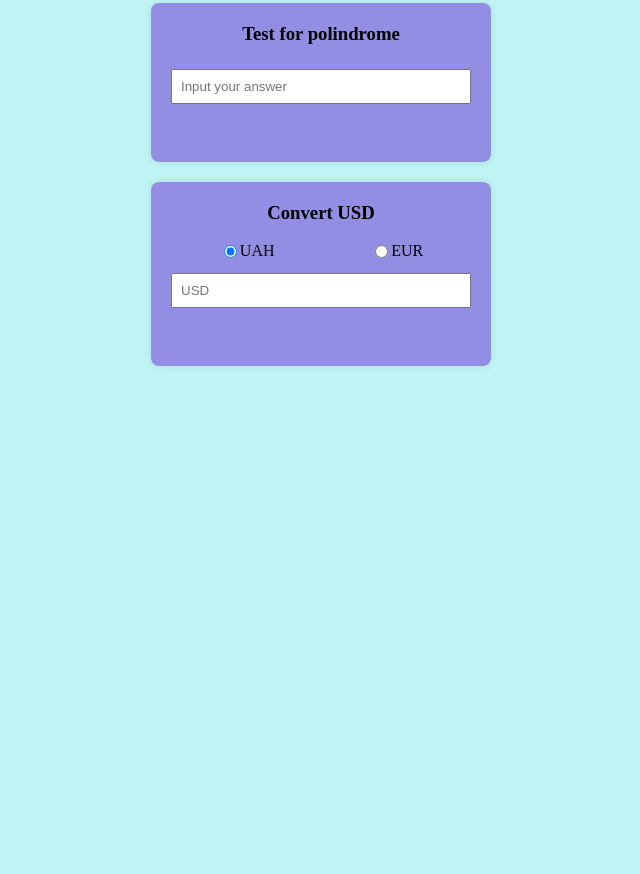
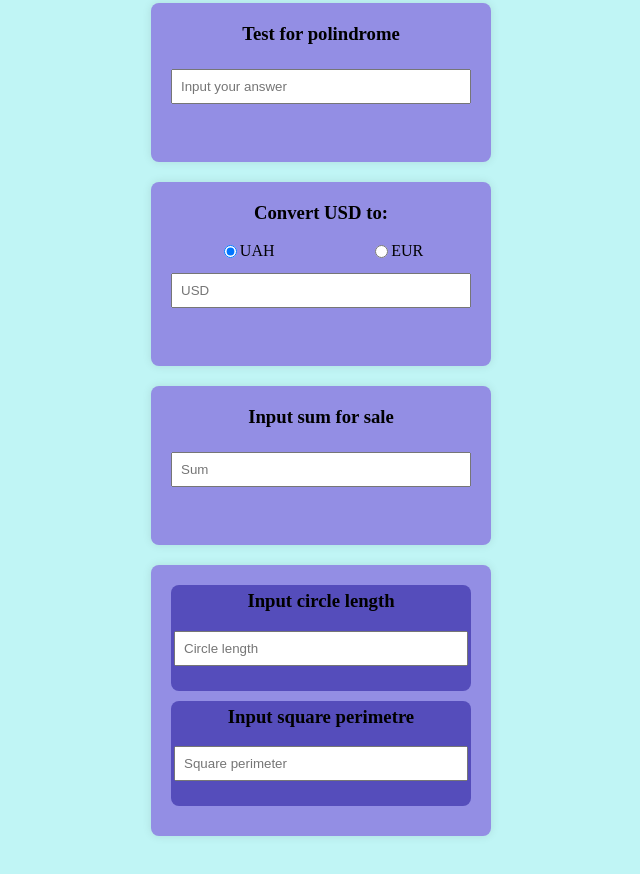
Before and after one commit to BogdanSadovskiy/class-work-js, a plain HTML site: page index.html in a window 1280 px wide. Shown: the part 732-1606 px from the top of the page, without its empty margins (319-959 px from the left). Before the commit the page ends 1138 px from the top, so only its background shows below. Drawn offline with Linux system fonts and the light colour scheme.

Commit message:
second commit

```diff
--- a/index.html
+++ b/index.html
@@ -111,7 +111,7 @@
 
       <div class="six Task">
         <div class="answer">
-          <h3>Convert USD</h3>
+          <h3>Convert USD to:</h3>
         </div>
         <div class="radioContainer">
           <div class="radioTaskSix">
@@ -143,6 +143,66 @@
 
         <div class="result"><div id="sixAnswerOutput"></div></div>
       </div>
+
+      <div class="seven Task">
+        <div class="answer">
+          <h3>Input sum for sale</h3>
+        </div>
+        <div class="answerInput">
+          <form action="#" method="post" onsubmit="return taskSeven()">
+            <label for="Input answer"></label>
+            <input
+              type="number"
+              id="sevenTaskAnswer"
+              name="name"
+              placeholder="Sum"
+              required
+            />
+            <br />
+          </form>
+        </div>
+        <div class="result"><div id="sevenAnswerOutput"></div></div>
+      </div>
+
+      <div class="eight Task">
+        <div class= "block">
+        <div class="answer">
+          <h3>Input circle length</h3>
+        </div>
+        <div class="answerInput">
+          <label for="Input answer"></label>
+          <input
+            type="text"
+            id="eightTaskAnswerCircle"
+            name="name"
+            placeholder="Circle length"
+            oninput="taskEight()"
+            required
+          />
+          <br />
+        </div>
+        <div class="result"><div id="radius"></div></div>
+      </div>
+      <div class="block">
+        <div class="answer">
+          <h3>Input square perimetre</h3>
+        </div>
+        <div class="answerInput">
+          <label for="Input answer"></label>
+          <input
+            type="text"
+            id="eightTaskAnswerSquare"
+            name="name"
+            placeholder="Square perimeter"
+            oninput="taskEight()"
+            required
+          />
+          <br />
+        </div>
+        <div class="result"><div id="side"></div></div>
+      </div>
+        <div class="result"><div id="eightAnswerOutput"></div></div>
+      </div>
     </div>
     <script src="./scripts/index.js"></script>
   </body>
--- a/scripts/index.js
+++ b/scripts/index.js
@@ -140,11 +140,70 @@ function taskFive() {
 }
 
 function taskSix() {
-  const selectedRadio = document.querySelector('input[name="currency"]:checked');
-  let  rate = parseFloat(selectedRadio.value);
+  const selectedRadio = document.querySelector(
+    'input[name="currency"]:checked'
+  );
+  let rate = parseFloat(selectedRadio.value);
 
   let currentValue = parseFloat(document.getElementById("sixTaskAnswer").value);
-  currentValue*= rate;
-  document.getElementById("sixAnswerOutput").innerHTML = currentValue.toFixed(2);
+  currentValue *= rate;
+  document.getElementById("sixAnswerOutput").innerHTML =
+    currentValue.toFixed(2);
   return false;
 }
+
+function taskSeven() {
+  let task = document.getElementById("sevenTaskAnswer").value;
+  if (isNaN(task)) {
+    return false;
+  }
+  let discount;
+  let sum = parseFloat(task);
+  if (sum > 200 && sum <= 300) discount = 0.03;
+  else if (sum > 300 && sum <= 500) discount = 0.05;
+  else if (sum > 500) discount = 0.07;
+  else {
+    discount = 0;
+  }
+  let saleSum = sum - sum * discount;
+  let answer = saleSum.toFixed(2).toString() + " $";
+  document.getElementById("sevenAnswerOutput").innerHTML = answer;
+  return false;
+}
+
+function getCircleRadius(circleLength) {
+  if (isNaN(circleLength)) return false;
+  let radius = parseFloat(circleLength) / (2 * Math.PI);
+  let answer = "Circle radius = " + radius.toFixed(3).toString();
+  document.getElementById("radius").innerHTML = answer;
+  return radius;
+}
+function getSquareSide(squarePerimetre){
+  if(isNaN(squarePerimetre))return false;
+  let side = parseFloat(squarePerimetre) / 4;
+  let answer = "Square side = " + side.toFixed(3).toString();
+  document.getElementById("side").innerHTML = answer;
+  return side;
+}
+function isCircleInsideSquare(circleRadius, squareSide) {
+  if (isNaN(circleRadius) || isNaN(squareSide)) return -1;
+  return circleRadius <= squareSide/2;
+}
+
+function taskEight() {
+  let circleLength = document.getElementById("eightTaskAnswerCircle").value;
+  let squarePerimeter = document.getElementById("eightTaskAnswerSquare").value;
+  if (!isNaN(circleLength) && !isNaN(squarePerimeter)) {
+    isCircleInsideSquare(getCircleRadius(circleLength), getSquareSide(squarePerimeter))
+      ? (document.getElementById("eightAnswerOutput").innerHTML =
+          "Circle is in square")
+      : (document.getElementById("eightAnswerOutput").innerHTML =
+          "Circle is not in square");
+  }
+  document
+    .getElementById("eightTaskAnswerCircle")
+    .addEventListener("input", taskEight);
+  document
+    .getElementById("eightTaskAnswerSquare")
+    .addEventListener("input", taskEight);
+}
--- a/styles/index.css
+++ b/styles/index.css
@@ -51,3 +51,9 @@ input {
 .radioTaskSix{
   display: flex;
 }
+.block{
+  background-color: rgb(85, 77, 187);
+  margin-bottom: 10px;
+  border-radius: 8px;
+  padding: 5px 3px;
+}
```
Lines whose indentation alone changed are shown as unchanged.
